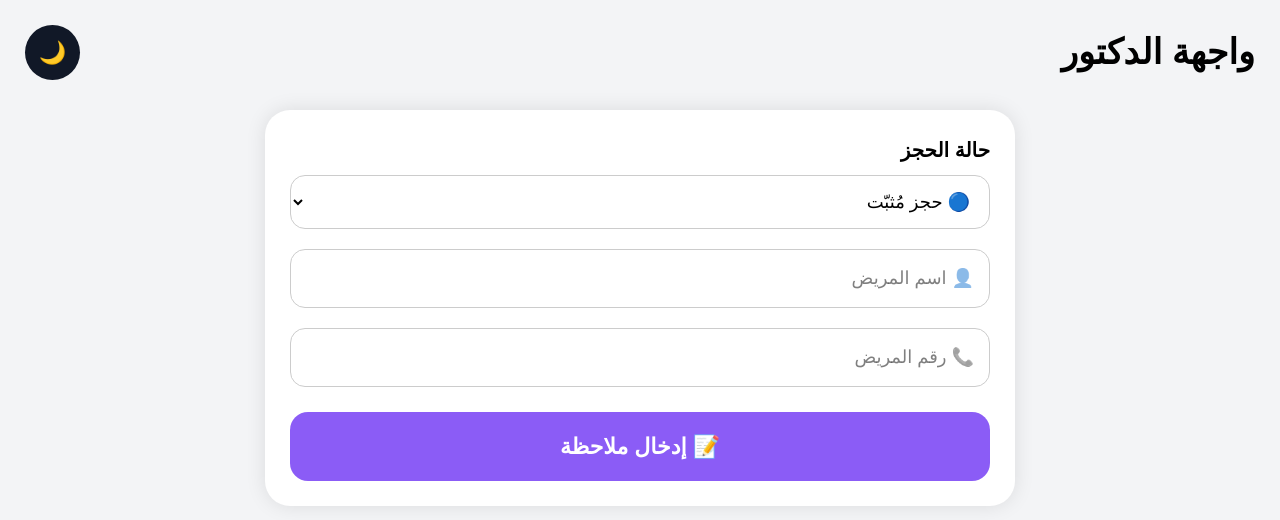
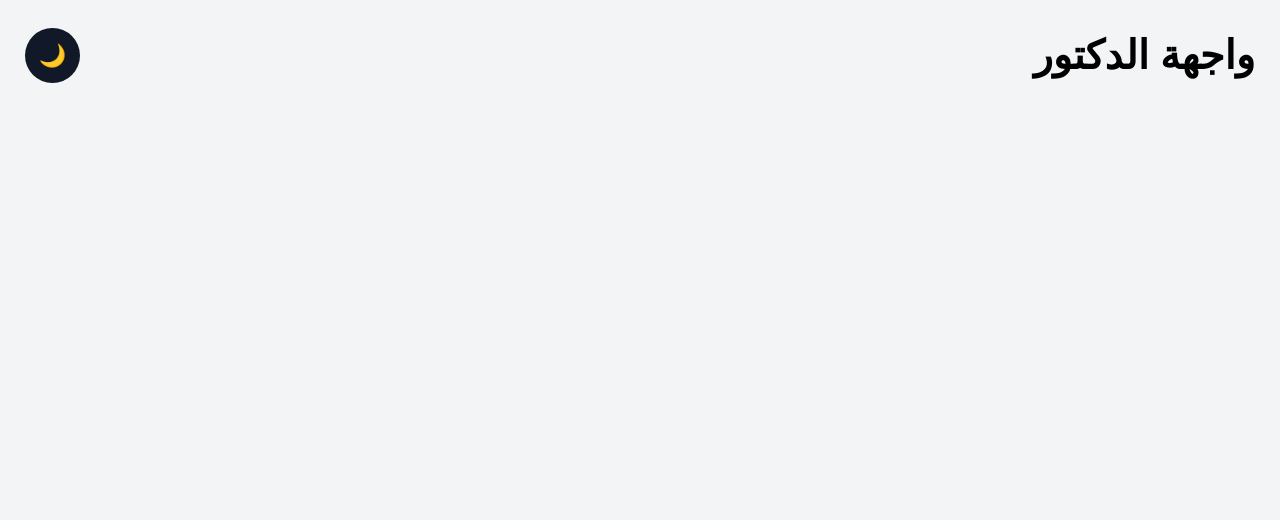
Before and after one commit to yaseenalqasim-ai/dentist-clinic, a Next.js app: page /doctor in a window 1280 px wide. Shown: the top 520 px of the page. Built offline with nearby package versions, Linux system fonts and the light colour scheme.

Commit message:
connect doctor with secretary

```diff
--- a/app/doctor/page.tsx
+++ b/app/doctor/page.tsx
@@ -7,20 +7,14 @@ export default function DoctorPage() {
   const [darkMode, setDarkMode] =
     useState(false);
 
-  const [showNotes, setShowNotes] =
-    useState(false);
+  const [patients, setPatients] =
+    useState<any[]>([]);
 
-  const [patientName, setPatientName] =
+  const [selectedPatient, setSelectedPatient] =
+    useState<any>(null);
+
+  const [doctorNote, setDoctorNote] =
     useState("");
-
-  const [patientPhone, setPatientPhone] =
-    useState("");
-
-  const [note, setNote] =
-    useState("");
-
-  const [status, setStatus] =
-    useState("🔵 حجز مُثبّت");
 
   useEffect(() => {
 
@@ -29,6 +23,17 @@ export default function DoctorPage() {
 
     if (savedMode === "true") {
       setDarkMode(true);
+    }
+
+    const savedPatients =
+      localStorage.getItem("patients");
+
+    if (savedPatients) {
+
+      setPatients(
+        JSON.parse(savedPatients)
+      );
+
     }
 
   }, []);
@@ -42,6 +47,56 @@ export default function DoctorPage() {
 
   }, [darkMode]);
 
+  const savePatients = (
+    updatedPatients: any[]
+  ) => {
+
+    setPatients(updatedPatients);
+
+    localStorage.setItem(
+      "patients",
+      JSON.stringify(updatedPatients)
+    );
+
+  };
+
+  const updatePatientStatus = (
+    index: number,
+    newStatus: string
+  ) => {
+
+    const updated =
+      [...patients];
+
+    updated[index].status =
+      newStatus;
+
+    savePatients(updated);
+
+  };
+
+  const saveDoctorNote = () => {
+
+    if (!selectedPatient) return;
+
+    const updated =
+      [...patients];
+
+    updated[selectedPatient.index]
+      .doctorNote = doctorNote;
+
+    savePatients(updated);
+
+    alert(
+      "تم حفظ الملاحظة بنجاح ✅"
+    );
+
+    setSelectedPatient(null);
+
+    setDoctorNote("");
+
+  };
+
   return (
 
     <main
@@ -50,9 +105,9 @@ export default function DoctorPage() {
         minHeight: "100vh",
         background:
           darkMode ? "#111827" : "#f3f4f6",
+        padding: "25px",
         color:
           darkMode ? "white" : "black",
-        padding: "25px",
         transition: "0.3s"
       }}
     >
@@ -60,7 +115,8 @@ export default function DoctorPage() {
       <div
         style={{
           display: "flex",
-          justifyContent: "space-between",
+          justifyContent:
+            "space-between",
           alignItems: "center",
           marginBottom: "30px"
         }}
@@ -68,7 +124,7 @@ export default function DoctorPage() {
 
         <h1
           style={{
-            fontSize: "35px",
+            fontSize: "40px",
             fontWeight: "bold"
           }}
         >
@@ -99,12 +155,26 @@ export default function DoctorPage() {
 
       <div
         style={{
+          display: "grid",
+          gap: "20px"
+        }}
+      >
+
+        {patients.map(
+          (
+            patient,
+            index
+          ) => (
+
+            <div
+              key={index}
+              style={{
                 background:
-            darkMode ? "#1f2937" : "white",
+                  darkMode
+                    ? "#1f2937"
+                    : "white",
                 borderRadius: "25px",
                 padding: "25px",
-          maxWidth: "750px",
-          margin: "auto",
                 boxShadow:
                   "0 0 20px rgba(0,0,0,0.1)"
               }}
@@ -112,39 +182,40 @@ export default function DoctorPage() {
 
               <div
                 style={{
-            marginBottom: "20px"
+                  display: "flex",
+                  justifyContent:
+                    "space-between",
+                  alignItems: "center",
+                  marginBottom: "20px",
+                  flexWrap: "wrap",
+                  gap: "10px"
                 }}
               >
 
                 <div
                   style={{
-              marginBottom: "10px",
-              fontWeight: "bold",
-              fontSize: "20px"
+                    fontSize: "20px",
+                    fontWeight: "bold"
                   }}
                 >
-            حالة الحجز
+                  👤 {patient.name}
                 </div>
 
                 <select
-            value={status}
+                  value={
+                    patient.status
+                  }
                   onChange={(e) =>
-              setStatus(e.target.value)
+                    updatePatientStatus(
+                      index,
+                      e.target.value
+                    )
                   }
                   style={{
-              width: "100%",
-              padding: "15px",
-              borderRadius: "15px",
-              border: "1px solid #ccc",
-              fontSize: "18px",
-              background:
-                darkMode
-                  ? "#374151"
-                  : "white",
-              color:
-                darkMode
-                  ? "white"
-                  : "black"
+                    padding: "10px",
+                    borderRadius:
+                      "12px",
+                    fontSize: "16px"
                   }}
                 >
 
@@ -172,72 +243,82 @@ export default function DoctorPage() {
 
               </div>
 
-        <input
-          type="text"
-          placeholder="👤 اسم المريض"
-          value={patientName}
-          onChange={(e) =>
-            setPatientName(
-              e.target.value
-            )
-          }
+              <div
                 style={{
-            width: "100%",
-            padding: "15px",
-            borderRadius: "15px",
-            border: "1px solid #ccc",
-            marginBottom: "20px",
-            fontSize: "18px",
+                  lineHeight: "2",
+                  fontSize: "18px"
+                }}
+              >
+
+                <div>
+                  📞 {patient.phone}
+                </div>
+
+                <div>
+                  🦷 {patient.visit}
+                </div>
+
+                <div>
+                  🚨 {patient.disease}
+                </div>
+
+                <div>
+                  ❗ {patient.problem}
+                </div>
+
+                <div>
+                  📅 {patient.date}
+                </div>
+
+              </div>
+
+              {patient.doctorNote && (
+
+                <div
+                  style={{
+                    marginTop: "20px",
                     background:
                       darkMode
                         ? "#374151"
-                : "white",
-            color:
-              darkMode
-                ? "white"
-                : "black"
+                        : "#ede9fe",
+                    padding: "15px",
+                    borderRadius:
+                      "15px"
                   }}
-        />
+                >
+                  📝 ملاحظة الدكتور:
+                  <br />
+                  {
+                    patient.doctorNote
+                  }
+                </div>
 
-        <input
-          type="text"
-          placeholder="📞 رقم المريض"
-          value={patientPhone}
-          onChange={(e) =>
-            setPatientPhone(
-              e.target.value
-            )
-          }
+              )}
+
+              <button
+                onClick={() => {
+
+                  setSelectedPatient({
+                    ...patient,
+                    index
+                  });
+
+                  setDoctorNote(
+                    patient.doctorNote ||
+                    ""
+                  );
+
+                }}
                 style={{
                   width: "100%",
+                  marginTop: "20px",
                   padding: "15px",
                   borderRadius: "15px",
-            border: "1px solid #ccc",
-            marginBottom: "25px",
-            fontSize: "18px",
+                  border: "none",
                   background:
-              darkMode
-                ? "#374151"
-                : "white",
-            color:
-              darkMode
-                ? "white"
-                : "black"
-          }}
-        />
-
-        <button
-          onClick={() =>
-            setShowNotes(true)
-          }
-          style={{
-            width: "100%",
-            padding: "18px",
-            borderRadius: "18px",
-            border: "none",
-            background: "#8b5cf6",
+                    "#8b5cf6",
                   color: "white",
-            fontSize: "22px",
+                  fontSize: "20px",
                   cursor: "pointer",
                   fontWeight: "bold"
                 }}
@@ -247,7 +328,12 @@ export default function DoctorPage() {
 
             </div>
 
-      {showNotes && (
+          )
+        )}
+
+      </div>
+
+      {selectedPatient && (
 
         <div
           style={{
@@ -256,7 +342,8 @@ export default function DoctorPage() {
             background:
               "rgba(0,0,0,0.5)",
             display: "flex",
-            justifyContent: "center",
+            justifyContent:
+              "center",
             alignItems: "center",
             zIndex: 1000
           }}
@@ -296,10 +383,13 @@ export default function DoctorPage() {
 
               <button
                 onClick={() =>
-                  setShowNotes(false)
+                  setSelectedPatient(
+                    null
+                  )
                 }
                 style={{
-                  background: "none",
+                  background:
+                    "none",
                   border: "none",
                   fontSize: "35px",
                   cursor: "pointer",
@@ -316,9 +406,9 @@ export default function DoctorPage() {
 
             <textarea
               placeholder="اكتب رسالتك هنا..."
-              value={note}
+              value={doctorNote}
               onChange={(e) =>
-                setNote(
+                setDoctorNote(
                   e.target.value
                 )
               }
@@ -356,7 +446,7 @@ export default function DoctorPage() {
 
               <div
                 style={{
-                  fontSize: "55px",
+                  fontSize: "50px",
                   marginBottom: "15px"
                 }}
               >
@@ -393,58 +483,25 @@ export default function DoctorPage() {
 
             </div>
 
-            <div
+            <button
+              onClick={
+                saveDoctorNote
+              }
               style={{
-                display: "flex",
-                gap: "15px"
-              }}
-            >
-
-              <button
-                onClick={() => {
-
-                  alert(
-                    "تم حفظ الملاحظة بنجاح ✅"
-                  );
-
-                  setShowNotes(false);
-
-                }}
-                style={{
-                  flex: 1,
+                width: "100%",
                 padding: "18px",
                 borderRadius: "18px",
                 border: "none",
-                  background: "#2563eb",
+                background:
+                  "#2563eb",
                 color: "white",
                 fontSize: "22px",
                 cursor: "pointer",
                 fontWeight: "bold"
               }}
             >
-                حفظ
+              حفظ الملاحظة
             </button>
-
-              <button
-                onClick={() =>
-                  setShowNotes(false)
-                }
-                style={{
-                  flex: 1,
-                  padding: "18px",
-                  borderRadius: "18px",
-                  border: "none",
-                  background: "#ef4444",
-                  color: "white",
-                  fontSize: "22px",
-                  cursor: "pointer",
-                  fontWeight: "bold"
-                }}
-              >
-                إلغاء
-              </button>
-
-            </div>
 
           </div>
 
```
Lines whose indentation alone changed are shown as unchanged.
